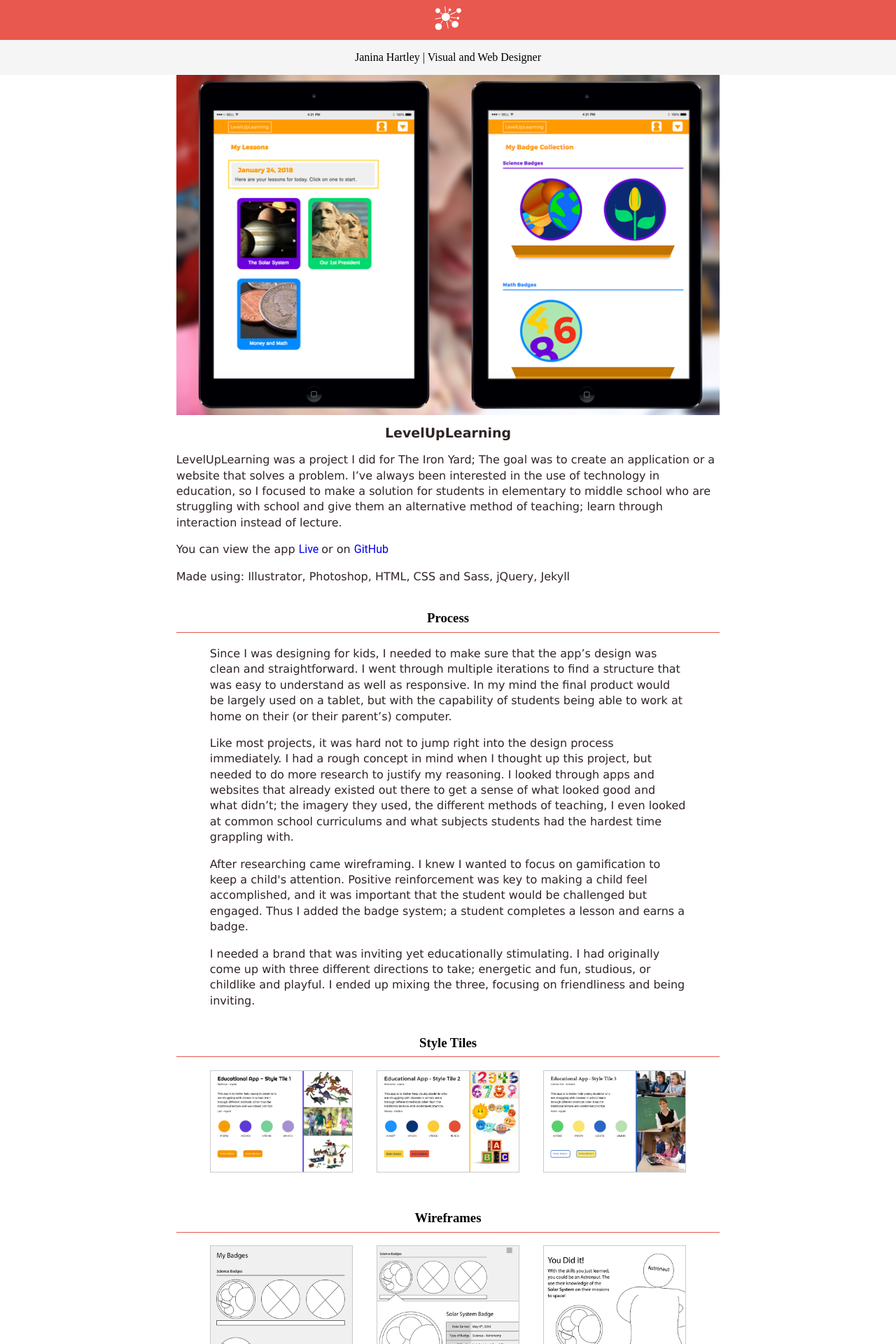
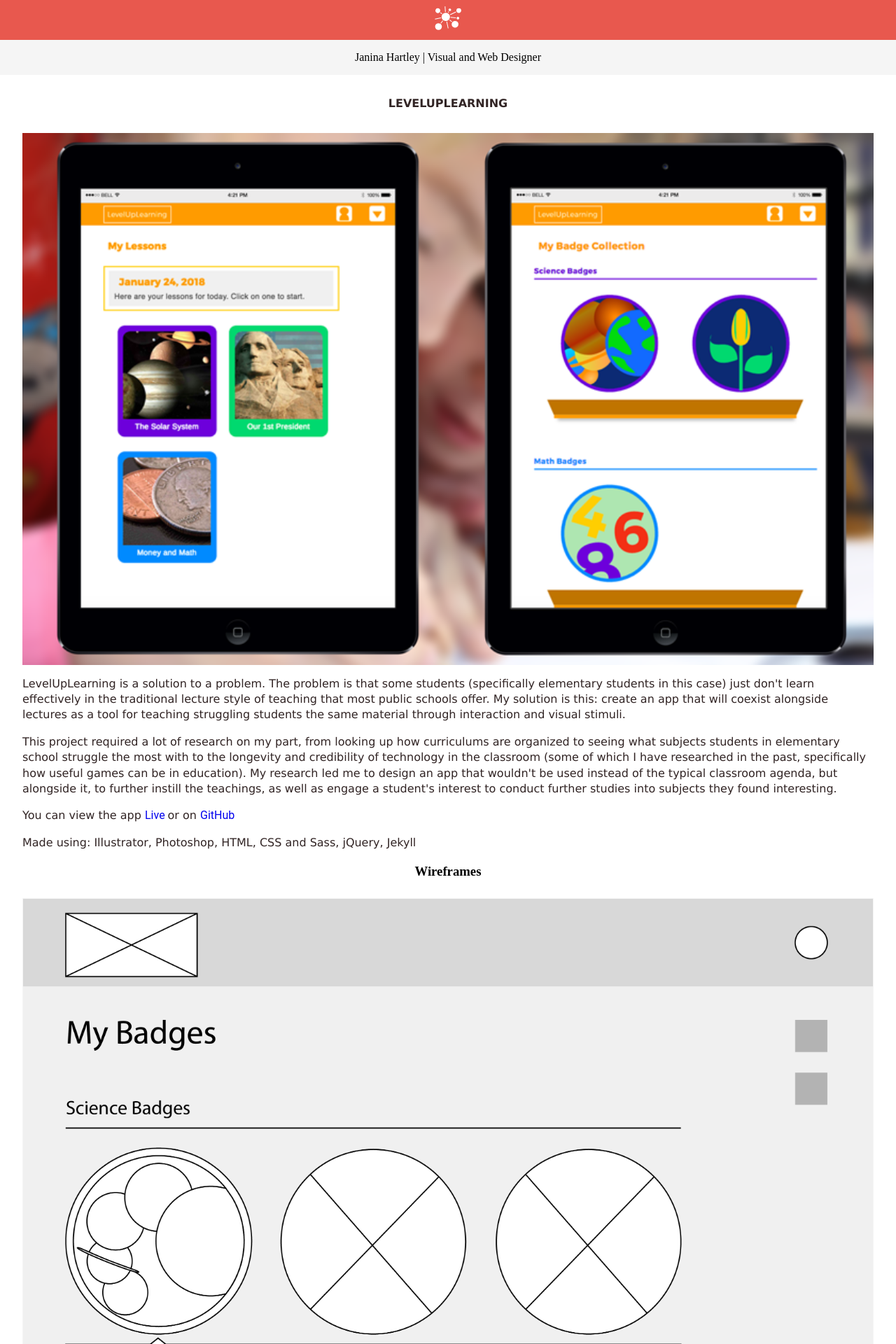
Before and after one commit to jhartley1412/old-portfolio-2, a Jekyll site: the page built from levelup.html, in a window 1280 px wide. Shown: the top 1920 px of the page at 70% size. Built offline with Jekyll 4.4.1, drawn with Linux system fonts in a browser that asks for light colours; nearby versions of some CDN libraries; some web fonts are replaced.

Commit message:
added imaegs and started changing levelup case study page

```diff
--- a/_sass/_breakpoints.scss
+++ b/_sass/_breakpoints.scss
@@ -40,7 +40,9 @@
 		}
 	}
 
-
+	.wireframe_container{
+		justify-content: center;
+	}
 
 
 
@@ -112,6 +114,7 @@
 	.other_work_container{
 		width: 700px;
 		margin: 0 auto;
+		padding-bottom: 2em;
 
 		display: -webkit-box;
 		display: -moz-box;
--- a/css/main.scss
+++ b/css/main.scss
@@ -311,13 +311,35 @@
 	display: block;
 }
 
+.wireframe_container{
+	width: 100%;
+	margin: 0 auto;
+
+	display: -webkit-box;
+	display: -moz-box;
+	display: -ms-flexbox;
+	display: -webkit-flex;
+	display: flex;
+	flex-wrap: wrap;
+}
+
+.wireframe{
+	width: 100%;
+	border: 1px solid $accent-color;
+	margin-bottom: 1em;
+}
+
+
+
+
+
+
+
+
+
+
 .project_overview{
 	width: 100%;
-
-	h3{
-		margin-top: 2em;
-		border-bottom: 1px solid $prime-color;
-	}
 }
 
 
--- a/levelup.html
+++ b/levelup.html
@@ -4,51 +4,36 @@
 permalink: levelup
 ---
 
-<div class="case_study_container col-sm-12 col-md-12 col-lg-8">
+<div class="case_study_container">
 
-    <div class="project_overview">
+	<h1> LevelUpLearning </h1>
 
-		<img class="project_banner" src="./images/levelup/levelup-ipad-mockup.png">
+	<img src="./images/levelup/levelup-ipad-mockup.png" class="project_banner">
 
-    	<h2> LevelUpLearning </h2>
+	<p> LevelUpLearning is a solution to a problem. The problem is that some students (specifically elementary students in this case) just don't learn effectively in the traditional lecture style of teaching that most public schools offer. My solution is this: create an app that will coexist alongside lectures as a tool for teaching struggling students the same material through interaction and visual stimuli. </p>
 
-    	<p> LevelUpLearning was a project I did for The Iron Yard; The goal was to create an application or a website that solves a problem. I’ve always been interested in the use of technology in education, so I focused to make a solution for students in elementary to middle school who are struggling with school and give them an alternative method of teaching; learn through interaction instead of lecture. </p>
+	<p> This project required a lot of research on my part, from looking up how curriculums are organized to seeing what subjects students in elementary school struggle the most with to the longevity and credibility of technology in the classroom (some of which I have researched in the past, specifically how useful games can be in education). My research led me to design an app that wouldn't be used instead of the typical classroom agenda, but alongside it, to further instill the teachings, as well as engage a student's interest to conduct further studies into subjects they found interesting. </p>
 
-    	<p>You can view the app <a href="http://janinahartleydesigns.com/Level-Up-Learning-App/" target="_blank"> Live </a> or on <a href="https://github.com/jhartley1412/Level-Up-Learning-App" target="_blank"> GitHub </a>
-		</p>
+	<p>You can view the app <a href="http://janinahartleydesigns.com/Level-Up-Learning-App/" target="_blank"> Live </a> or on <a href="https://github.com/jhartley1412/Level-Up-Learning-App" target="_blank"> GitHub </a>
+	</p>
 
-		<p> Made using: Illustrator, Photoshop, HTML, CSS and Sass, jQuery, Jekyll </p>
+	<p> Made using: Illustrator, Photoshop, HTML, CSS and Sass, jQuery, Jekyll </p>
 
-		<h3> Process </h3>
+	<h3> Wireframes </h3>
 
-		<div class="cs_content_container">
+	<div class="wireframe_container">
 
-			<p> Since I was designing for kids, I needed to make sure that the app’s design was clean and straightforward. I went through multiple iterations to find a structure that was easy to understand as well as responsive. In my mind the final product would be largely used on a tablet, but with the capability of students being able to work at home on their (or their parent’s) computer. </p>
+		<a href="./images/levelup/tablet-badge-page-02.png" class="portrait-trigger">
 
-			<p> Like most projects, it was hard not to jump right into the design process immediately. I had a rough concept in mind when I thought up this project, but needed to do more research to justify my reasoning. I looked through apps and websites that already existed out there to get a sense of what looked good and what didn’t; the imagery they used, the different methods of teaching, I even looked at common school curriculums and what subjects students had the hardest time grappling with. </p>
+			<img src="./images/levelup/tablet-badge-page-02.png" class="wireframe">
 
-			<p> After researching came wireframing. I knew I wanted to focus on gamification to keep a child's attention. Positive reinforcement was key to making a child feel accomplished, and it was important that the student would be challenged but engaged. Thus I added the badge system; a student completes a lesson and earns a badge. </p>
+		</a>
 
-			<p> I needed a brand that was inviting yet educationally stimulating. I had originally come up with three different directions to take; energetic and fun, studious, or childlike and playful. I ended up mixing the three, focusing on friendliness and being inviting. </p>
+		<a href="./images/levelup/tablet-lessons-page-06.png" class="portrait-trigger">
 
-		</div>
+			<img src="./images/levelup/tablet-lessons-page-06.png" class="wireframe">
 
-
-		<h3> Style Tiles </h3>
-
-		<div class="cs_content_container">
-
-			{% include levelup-styletiles.html %}
-
-		</div>
-
-		<h3> Wireframes </h3>
-
-		<div class="cs_content_container">
-
-			{% include levelup-wireframes.html %}
-
-		</div>
+		</a>
 
 	</div>
 
```
Also changed, not shown: 5 other files.
